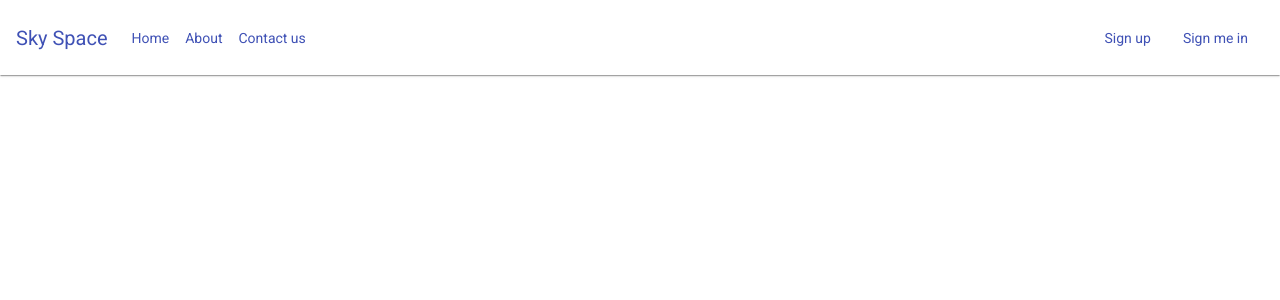
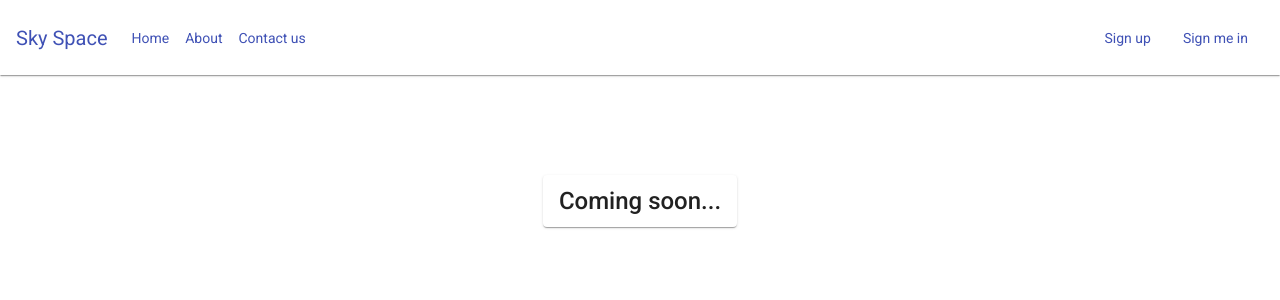
Before and after one commit to animesha10/web, an Angular app: page / in a window 1280 px wide. Shown: the top 300 px of the page. Built offline with nearby package versions, Linux system fonts and the light colour scheme.

Commit message:
Initial commits

```diff
--- a/src/app/app-routing.module.ts
+++ b/src/app/app-routing.module.ts
@@ -2,9 +2,11 @@ import { NgModule } from '@angular/core';
 import { Routes, RouterModule } from '@angular/router';
 import { SigninComponent } from './signin/signin.component';
 import { SignupComponent } from './signup/signup.component';
+import { LandingComponent } from './landing/landing.component';
 
 
 const routes: Routes = [
+  { path: '', component: LandingComponent },
   { path: 'signin', component: SigninComponent },
   { path: 'signup', component: SignupComponent }
 ];
--- a/src/app/app.module.ts
+++ b/src/app/app.module.ts
@@ -10,13 +10,15 @@ import { FlexLayoutModule } from "@angular/flex-layout";
 import { SigninComponent } from './signin/signin.component';
 import { SignupComponent } from './signup/signup.component';
 import { FormsModule, ReactiveFormsModule } from '@angular/forms';
+import { LandingComponent } from './landing/landing.component';
 
 @NgModule({
   declarations: [
     AppComponent,
     HeaderComponent,
     SigninComponent,
-    SignupComponent
+    SignupComponent,
+    LandingComponent
   ],
   imports: [
     BrowserModule,
--- /dev/null
+++ b/src/app/landing/landing.component.html
@@ -0,0 +1,3 @@
+<mat-card>
+  <mat-card-title>Coming soon...</mat-card-title>
+</mat-card>
--- /dev/null
+++ b/src/app/landing/landing.component.less
@@ -0,0 +1,28 @@
+:host {
+  display: flex;
+  justify-content: center;
+  margin: 100px 0px;
+}
+
+.mat-form-field {
+  width: 100%;
+  min-width: 300px;
+}
+
+mat-card-title,
+mat-card-content {
+  display: flex;
+  justify-content: center;
+}
+
+.error {
+  padding: 16px;
+  width: 300px;
+  color: white;
+  background-color: red;
+}
+
+.button {
+  display: flex;
+  justify-content: flex-end;
+}
--- /dev/null
+++ b/src/app/landing/landing.component.ts
@@ -0,0 +1,15 @@
+import { Component, OnInit } from '@angular/core';
+
+@Component({
+  selector: 'app-landing',
+  templateUrl: './landing.component.html',
+  styleUrls: ['./landing.component.less']
+})
+export class LandingComponent implements OnInit {
+
+  constructor() { }
+
+  ngOnInit(): void {
+  }
+
+}
```
Also changed, not shown: 1 other file (tests, documents, lock files or other folders).
